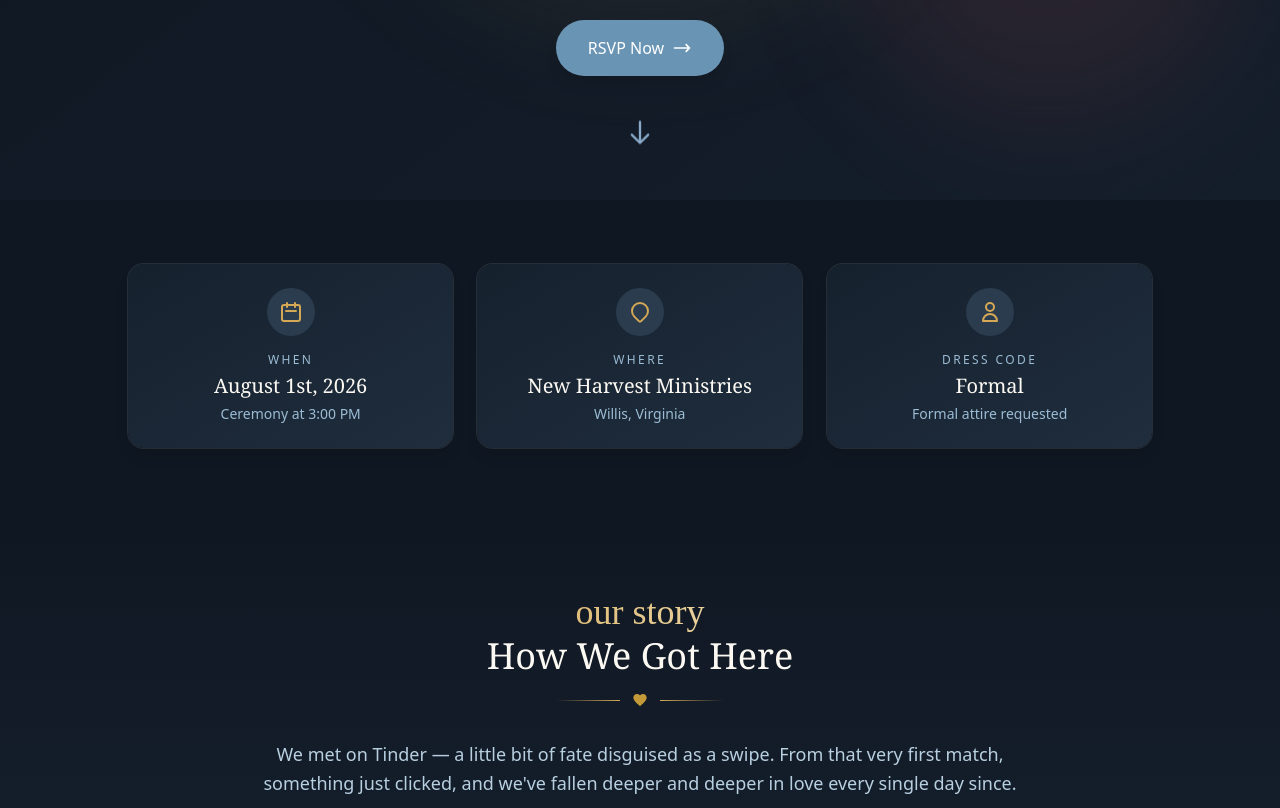
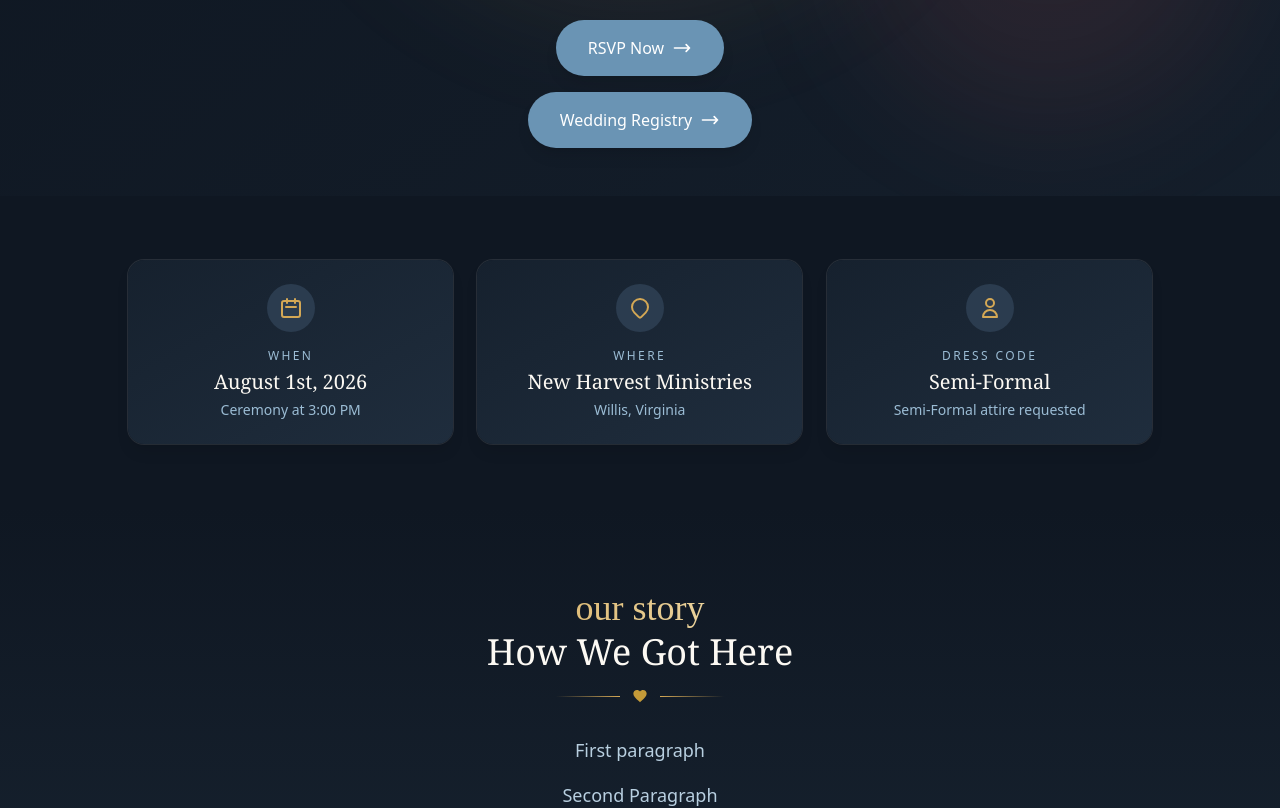
Before and after one commit to beast447/WeddingApp, a React (Vite) app: page / in a window 1280 px wide. Shown: the part 780-1588 px from the top of the page. Built offline with nearby package versions, Linux system fonts and the light colour scheme; no server answers.

Commit message:
Added Wedding registry links

```diff
--- a/package.json
+++ b/package.json
@@ -20,7 +20,8 @@
     "@vitejs/plugin-react": "^5.1.2",
     "react": "^19.2.3",
     "react-dom": "^19.2.3",
-    "react-router-dom": "^7.12.0"
+    "react-router-dom": "^7.12.0",
+    "swiper": "^14.0.0"
   },
   "allowScripts": {
     "esbuild@0.27.2": true
--- a/src/pages/Home.tsx
+++ b/src/pages/Home.tsx
@@ -1,8 +1,8 @@
 import { useState } from 'react'
 import { Link } from 'react-router-dom'
 import CountdownTimer from '../components/CountdownTimer'
-import PhotoGallery from '../components/PhotoGallery'
 import newHarvest from '../assets/newharvest.png'
+import PhotoGallery from "../components/PhotoGallery"
 
 const quickFacts = [
   {
@@ -19,8 +19,8 @@ const quickFacts = [
   },
   {
     label: 'Dress Code',
-    value: 'Formal',
-    sub: 'Formal attire requested',
+    value: 'Semi-Formal',
+    sub: 'Semi-Formal attire requested',
     path: 'M16 7a4 4 0 11-8 0 4 4 0 018 0zM12 14a7 7 0 00-7 7h14a7 7 0 00-7-7z',
   },
 ]
@@ -55,7 +55,7 @@ const schedule = [
 const faqs = [
   {
     q: 'When should I RSVP by?',
-    a: 'Please RSVP by July 1st, 2026 so we can finalize our headcount with the venue.',
+    a: 'Please RSVP by July 10th, 2026 so we can finalize our headcount with the venue.',
   },
   {
     q: 'Can I bring a plus-one?',
@@ -67,7 +67,7 @@ const faqs = [
   },
   {
     q: 'What should I wear?',
-    a: 'Formal attire, please — suits and cocktail or evening dresses.',
+    a: 'Dust off your favorite celebration outfits! Think cocktail-length dresses, stylish separates, or a sharp suit and tie (or no tie, your choice!). Bring your dancing shoes, but leave the jeans at home.',
   },
   {
     q: 'Is the ceremony indoors or outdoors?',
@@ -152,13 +152,16 @@ export default function Home() {
             </svg>
           </Link>
 
-          {/* Scroll hint */}
-          <div className="mt-12 flex justify-center">
-            <a href="#details" aria-label="Scroll to details" className="text-sage-400 dark:text-sage-500 animate-float">
-              <svg className="w-7 h-7" fill="none" stroke="currentColor" viewBox="0 0 24 24">
-                <path strokeLinecap="round" strokeLinejoin="round" strokeWidth={2} d="M19 14l-7 7m0 0l-7-7m7 7V3" />
-              </svg>
-            </a>
+          <div className="mt-4 flex justify-center">
+          <Link
+            to="https://www.myregistry.com/wedding-registry/stephanie-buckland-and-trevor-king-check-virginia/5341299/giftlist"
+            className="btn-shine inline-flex items-center gap-2 px-8 py-4 bg-sage-600 hover:bg-sage-700 text-white font-medium rounded-full shadow-lg hover:shadow-xl transition-all duration-300 transform hover:-translate-y-1"
+          >
+            <span>Wedding Registry</span>
+            <svg className="w-5 h-5" fill="none" stroke="currentColor" viewBox="0 0 24 24">
+              <path strokeLinecap="round" strokeLinejoin="round" strokeWidth={2} d="M17 8l4 4m0 0l-4 4m4-4H3" />
+            </svg>
+          </Link>
           </div>
         </div>
       </section>
@@ -197,19 +200,17 @@ export default function Home() {
             <div className="rule-gold-rev" />
           </div>
           <p className="text-sage-600 dark:text-sage-300 text-base sm:text-lg leading-relaxed mb-4">
-            We met on Tinder — a little bit of fate disguised as a swipe. From that very first
-            match, something just clicked, and we've fallen deeper and deeper in love every single
-            day since.
+           First paragraph
           </p>
           <p className="text-sage-600 dark:text-sage-300 text-base sm:text-lg leading-relaxed">
-            Now we're ready for the biggest adventure yet — and there's no one we'd rather have
-            by our side than the people who shaped us. Thank you for being part of our journey.
+            Second Paragraph
           </p>
         </div>
       </section>
 
       {/* Photo Gallery */}
       <PhotoGallery />
+
 
       {/* Schedule / Timeline */}
       <section className="py-16 sm:py-20 px-4 bg-white dark:bg-night-900">
@@ -334,16 +335,6 @@ export default function Home() {
               </div>
             </div>
           </div>
-
-          {/* Where to stay */}
-          <div className="hover-lift bg-white dark:bg-night-800 rounded-2xl p-6 sm:p-8 shadow-lg ring-1 ring-sage-100 dark:ring-white/10">
-            <h3 className="font-serif text-2xl text-sage-800 dark:text-cream-100 mb-2">Where to Stay</h3>
-            <p className="text-sage-600 dark:text-sage-300 leading-relaxed">
-              Floyd and Christiansburg both offer cozy inns, hotels, and cabins a short drive
-              from the venue. We recommend booking early, as summer weekends fill up quickly.
-              A detailed list of recommended accommodations is coming soon!
-            </p>
-          </div>
         </div>
       </section>
 
```
Also changed, not shown: src/components/Navbar.tsx (+3 -4 lines), 1 other file (tests, documents, lock files or other folders).
